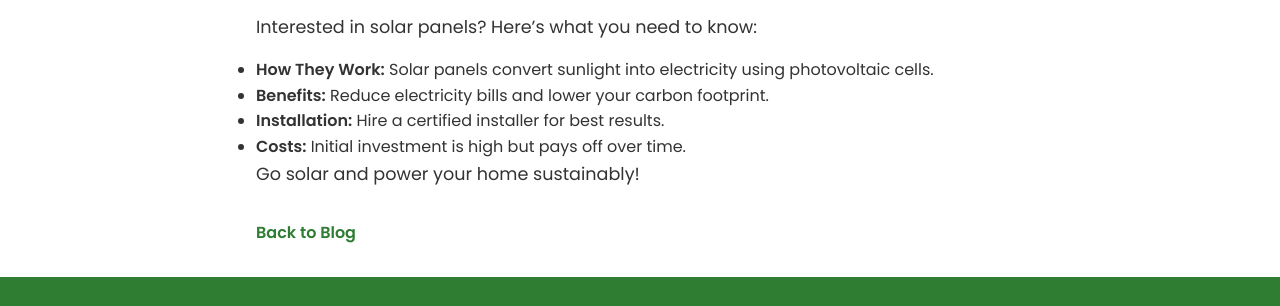
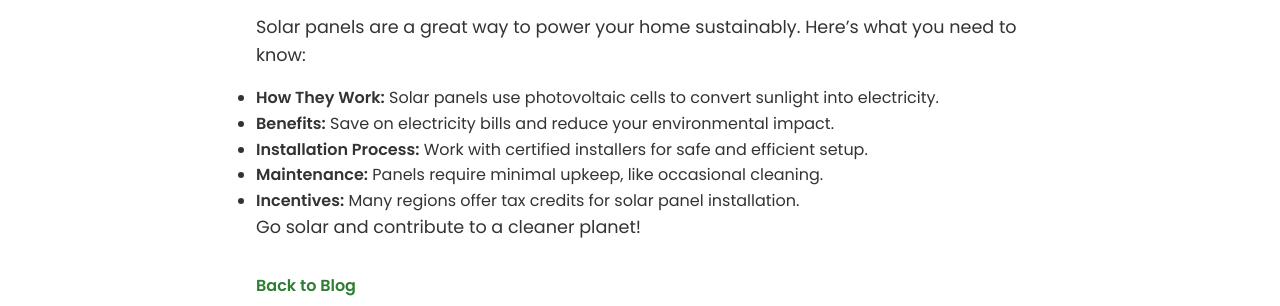
Before and after one commit to rezasheydaei/Eco-lif-one, a plain HTML site: page blog-post-4.html in a window 1280 px wide. Shown: the part 177-483 px from the top of the page. Drawn offline with Linux system fonts and the light colour scheme.

Commit message:
Update blog-post-4.html

```diff
--- a/blog-post-4.html
+++ b/blog-post-4.html
@@ -27,14 +27,15 @@
     </nav>
     <div class="blog-content">
         <h1>Solar Panels: A Beginner’s Guide</h1>
-        <p>Interested in solar panels? Here’s what you need to know:</p>
+        <p>Solar panels are a great way to power your home sustainably. Here’s what you need to know:</p>
         <ul>
-            <li><strong>How They Work:</strong> Solar panels convert sunlight into electricity using photovoltaic cells.</li>
-            <li><strong>Benefits:</strong> Reduce electricity bills and lower your carbon footprint.</li>
-            <li><strong>Installation:</strong> Hire a certified installer for best results.</li>
-            <li><strong>Costs:</strong> Initial investment is high but pays off over time.</li>
+            <li><strong>How They Work:</strong> Solar panels use photovoltaic cells to convert sunlight into electricity.</li>
+            <li><strong>Benefits:</strong> Save on electricity bills and reduce your environmental impact.</li>
+            <li><strong>Installation Process:</strong> Work with certified installers for safe and efficient setup.</li>
+            <li><strong>Maintenance:</strong> Panels require minimal upkeep, like occasional cleaning.</li>
+            <li><strong>Incentives:</strong> Many regions offer tax credits for solar panel installation.</li>
         </ul>
-        <p>Go solar and power your home sustainably!</p>
+        <p>Go solar and contribute to a cleaner planet!</p>
         <a href="./index.html#blog" class="back-link">Back to Blog</a>
     </div>
     <footer class="footer">
```
